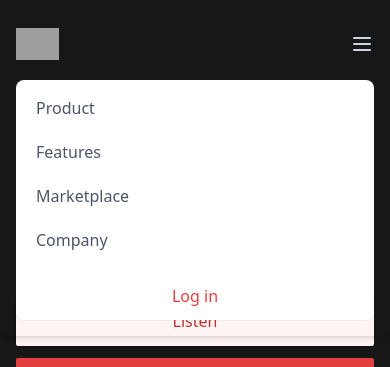
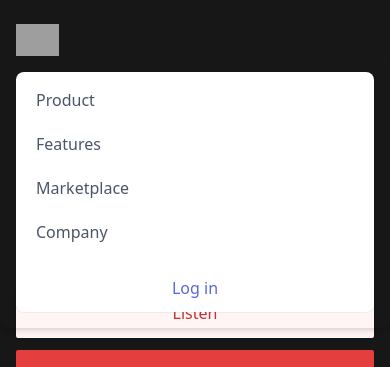
Before and after one commit to fossabot/drownthesun, a Next.js app: page / in a window 390 px wide. Both pictures are taken after a click on the button 362 px from the left and 44 px from the top of the page. Shown: the top 367 px of the page. Built offline with nearby package versions, Linux system fonts and the light colour scheme; grey boxes are pictures that could not be loaded.

Commit message:
button is hidden on small screen

```diff
--- a/components/Navbar.tsx
+++ b/components/Navbar.tsx
@@ -18,7 +18,7 @@ const Navbar = () => {
                             <div className="flex items-center -mr-2">
                                 <button
                                     onClick={toggleMenu}
-                                    className="z-10 inline-flex items-center justify-center block p-2 text-gray-400 transition duration-150 ease-in-out rounded-sm hover:text-gray-500 hover:bg-gray-100 hover:outline-none focus:outline-none"
+                                    className={`z-10 inline-flex items-center justify-center block p-2 text-gray-400 transition duration-150 ease-in-out rounded-sm hover:text-gray-500 hover:bg-gray-100 hover:outline-none focus:outline-none ${ open ? "hidden md:block" : ""}`}
                                 >
                                     <svg className="w-6 h-6" stroke="currentColor" fill="none" viewBox="0 0 24 24">
                                         <path
@@ -33,6 +33,7 @@ const Navbar = () => {
                         </div>
                     </div>
                     <div
+                        // menu navbar at the top
                         className={`hidden md:block transform duration-500 transition ease-in-out opacity-0 md:ml-10 md:pr-4 z-0 ${
                             open ? "opacity-100" : "translate-x-20 lg:-translate-x-20 "
                         }`}
@@ -45,19 +46,20 @@ const Navbar = () => {
             </div>
 
             <div>
-                <div className={`md:hidden rounded-lg shadow-md absolute w-full transform duration-500 transition ease-in-out opacity-0 ${open ? "opacity-100" : "-translate-y-20"}`}>
+                <div
+                    className={`md:hidden rounded-lg shadow-md absolute w-full transform duration-500 transition ease-in-out opacity-0 ${
+                        open ? "opacity-100" : "-translate-y-20"
+                    }`}
+                >
                     <div className="m-4 overflow-hidden bg-white rounded-lg shadow-xs">
                         <div className="flex items-center justify-between hidden px-5 pt-4">
-                            <div>
-                                <img className="w-auto h-8" src="public/img/logo.png" alt="" />
-                            </div>
                             <div className="-mr-2">
                                 <button
                                     onClick={toggleMenu}
                                     type="button"
-                                    className="inline-flex items-center justify-center p-2 text-gray-400 transition duration-150 ease-in-out rounded-md hover:text-gray-500 hover:bg-gray-100 focus:outline-none focus:bg-gray-100 focus:text-gray-500"
+                                    className={`inline-flex items-center justify-center p-2 text-black text-gray-400 transition duration-150 ease-in-out rounded-md hover:text-gray-500 hover:bg-gray-100 focus:outline-none focus:bg-gray-100 focus:text-gray-500 ${open ? "hidden" : ""}`}
                                 >
-                                    <svg className="w-6 h-6" stroke="currentColor" fill="none" viewBox="0 0 24 24">
+                                    <svg className="w-6 h-6 " stroke="currentColor" fill="none" viewBox="0 0 24 24">
                                         <path
                                             strokeLinecap="round"
                                             strokeLinejoin="round"
@@ -97,7 +99,7 @@ const Navbar = () => {
                         <div>
                             <a
                                 href="#"
-                                className="block w-full px-5 py-3 font-medium text-center text-red-600 transition duration-150 ease-in-out bg-gray-50 hover:bg-gray-100 hover:text-red-700 focus:outline-none focus:bg-gray-100 focus:text-red-700"
+                                className="block w-full px-5 py-3 font-medium text-center text-indigo-600 transition duration-150 ease-in-out bg-gray-50 hover:bg-gray-100 hover:text-indigo-700 focus:outline-none focus:bg-gray-100 focus:text-indigo-700"
                             >
                                 Log in
                             </a>
```
